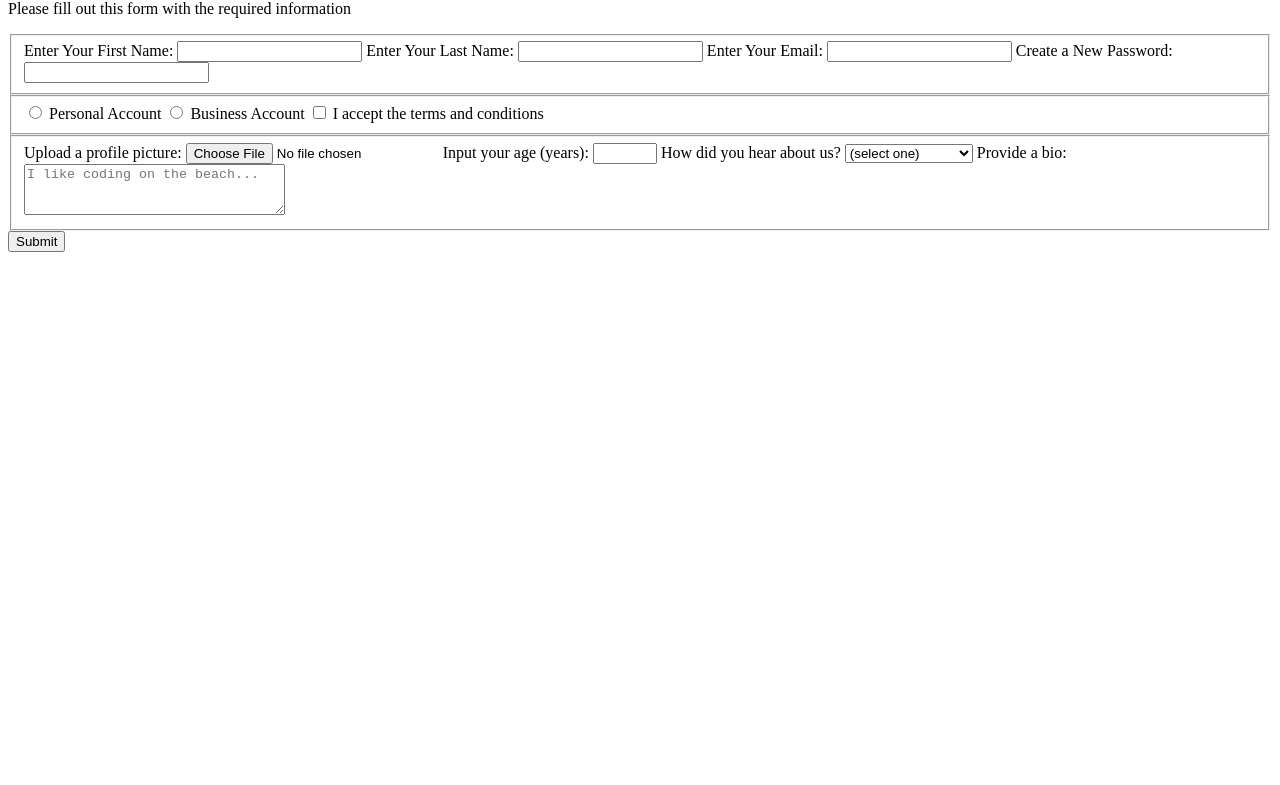
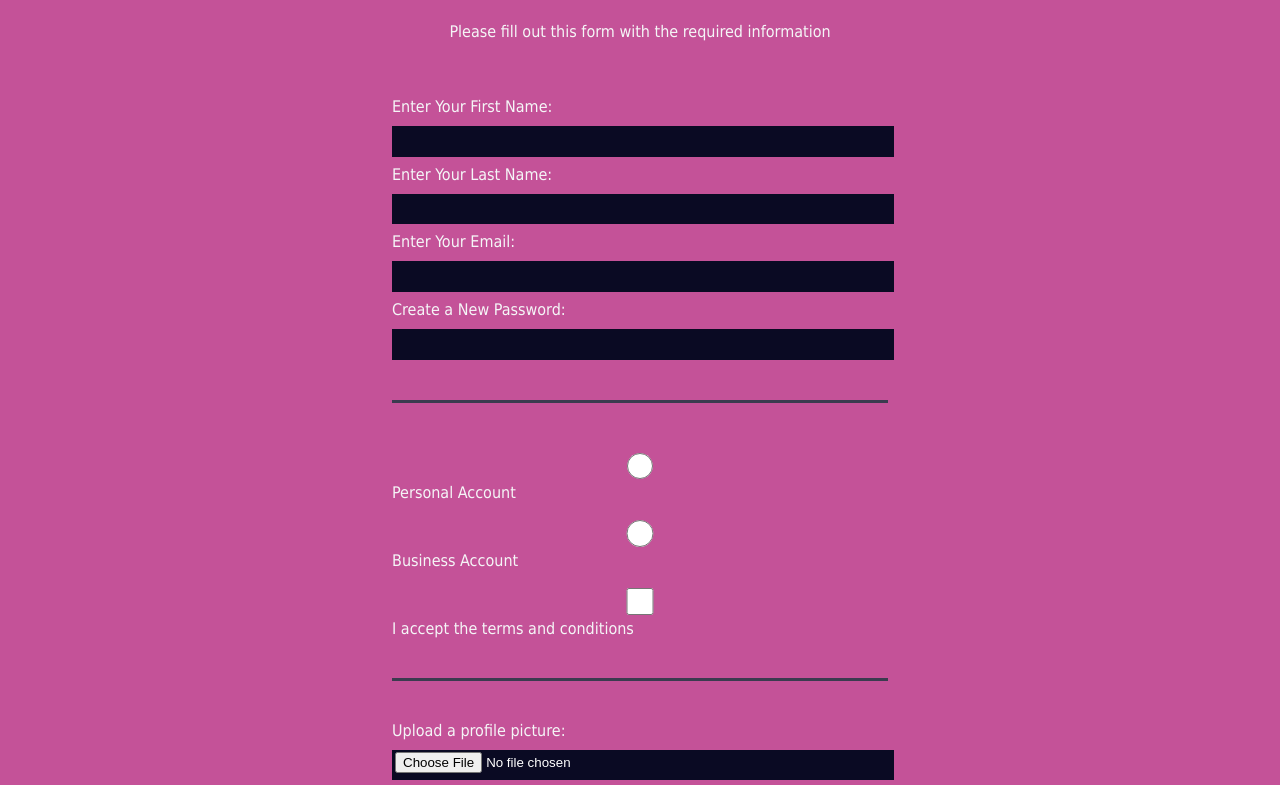
Before and after one commit to Parteche/Parteche.github.io, a plain HTML site: page Formulario/index.html in a window 1280 px wide. Shown: the part 80-865 px from the top of the page. Before the commit the page ends 800 px from the top, so only its background shows below. Drawn offline with Linux system fonts and the light colour scheme.

```diff
--- a/ChristmasCountdown/script.js
+++ b/ChristmasCountdown/script.js
@@ -39,7 +39,7 @@ countdown('Dec 24 2023 12:00:00 GMT-7', 'clock', Feliz Navidad!);
 // Function to calculate the time remaining until Christmas
 function getTimeRemaining() {
     const now = new Date();
-    const christmasDay = new Date(now.getFullYear(), 11, 24); // December is 11 (0-based index)
+    const christmasDay = new Date(now.getFullYear(), 11, 25); // December is 11 (0-based index)
     const timeRemaining = christmasDay - now;
 
     const days = Math.floor(timeRemaining / (1000 * 60 * 60 * 24));
--- a/ChristmasCountdown/style.css
+++ b/ChristmasCountdown/style.css
@@ -1,7 +1,6 @@
 /*Las etiquetas en CSS solo se coloca el nombre espacio y se abren corchetes, dentro de los corchetes se colocan los estilos*/
 body {
     font-family: 'Arial', sans-serif;
-    background-color: #dc1a10;
     margin: 0;
     padding: 0;
     display: flex;
@@ -10,4 +9,45 @@ body {
     height: 100vh;
 }
 
+/*Duda de este momento: no me queda claro cuando es mejor o con que es mejor trabajar: pixeles, porcentajes o rem o em?? investigar diferencias y usos.*/
+.countdown {
+    background-color: #dc102f;
+    border-radius: 9px;
+    /*Caracteristica para redondear las puntas*/
+    box-shadow: 0 0 3px 3px #dc102f;
+}
+
+h1 {
+    padding: 20px;
+}
+
+.timeBox {
+    display: flex;
+    justify-content: center;
+    align-items: center;
+    padding: 5px;
+    margin: 5px auto 20px;
+}
+
+* {
+    box-sizing: border-box;
+}
+
+.header {
+    text-align: center;
+    text-transform: uppercase;
+    padding: 32px;
+    background-color: #0a0a23;
+    color: #fff;
+    border-bottom: 4px solid #fdb347;
+}
+
+.collagePic img {
+    display: flex;
+    width: 100%;
+    max-width: 350px;
+    height: 300px;
+}
+
+
 /*Las clases en CSS primero llevan un punto, luego el nombre y luego corchetes*/
--- a/Formulario/index.html
+++ b/Formulario/index.html
@@ -4,7 +4,7 @@
 <head>
     <meta charset="UTF-8">
     <meta name="viewport" content="width=device-width, initial-scale=1.0">
-    <link real="stylesheet" href="style.css">
+    <link rel="stylesheet" href="style.css">
     <title>Registration Form</title>
 </head>
 
--- a/Formulario/style.css
+++ b/Formulario/style.css
@@ -2,11 +2,82 @@ body {
     width: 100%;
     height: 100vh;
     margin: 0;
-    background-color: #1b1b32;
+    background-color: #c45298;
     color: #f5f6f7;
+    font-family: Tahoma;
+    font-size: 16px;
+}
+
+/*Si se quieren dar las mismas caracteristicas a dos elementos o mas se pueden escribir en una misma linea solo separados por comas.*/
+h1,
+p {
+    margin: 1em auto;
+    text-align: center;
+}
+
+form {
+    width: 60vw;
+    max-width: 500px;
+    min-width: 300px;
+    margin: 0 auto;
+    padding-bottom: 2em;
+}
+
+/*Los elementos o etiquetas se indican solo con el nombre y luego corchetes*/
+fieldset {
+    border: none;
+    padding: 2rem 0;
+    border-bottom: 3px solid #3b3b4f;
+}
+
+/*La pseudo class representa el ultimo elemento de su tipo entre un grupo de elementos iguales, es para hacer el respectuvo cambio solo en el ultimo, en este caso el ultimo de los fieldset*/
+fieldset:last-of-type {
+    border-bottom: none;
 }
 
 label {
     display: block;
     margin: 0.5rem 0;
 }
+
+input,
+textarea,
+select {
+    margin: 10px 0 0 0;
+    width: 100%;
+    min-height: 2em;
+}
+
+input,
+textarea {
+    background-color: #0a0a23;
+    border: 1px solid #0a0a23;
+    color: #ffffff;
+}
+
+/*Y las clases se escriben con un . primero luego el nombre de la clase y luego los corchetes*/
+.inline {
+    width: unset;
+    margin: 0 0.5em 0 0;
+    vertical-align: middle;
+}
+
+/*A esto se le llama selector de atributo, es decir, se escribe el nombre de la etiqueta o elemento y entre parentesis cuadrados se coloca el atributo con algun valor en especifico, entonces las caracteristicas se le cambian solo a las etiquetas con esa clase o atributo con ese valor en especifico, en este ejemplo solo a los inputo type con valor submit*/
+input[type="submit"] {
+    display: block;
+    width: 60%;
+    margin: 1em auto;
+    height: 2em;
+    font-size: 1.1rem;
+    background-color: #3b3b4f;
+    border-color: white;
+    min-width: 300px;
+}
+
+input[type="file"] {
+    padding: 1px 2px;
+}
+
+a {
+    color: #dfdfe2;
+}
--- /dev/null
+++ b/studyGuide/estilos.css
@@ -0,0 +1,6 @@
+body {
+    margin 20px;
+    color: darkmagenta;
+    text-align: center;
+
+}
```
Also changed, not shown: ChristmasCountdown/index.html (+11 -5 lines), studyGuide/index.html (+1 -0 lines), ChristmasCountdown/img/Cuatro.jpeg (added), ChristmasCountdown/img/Dos.png (added), ChristmasCountdown/img/Tres.jpeg (added), ChristmasCountdown/img/Uno.jpeg (added), 3 other files.
